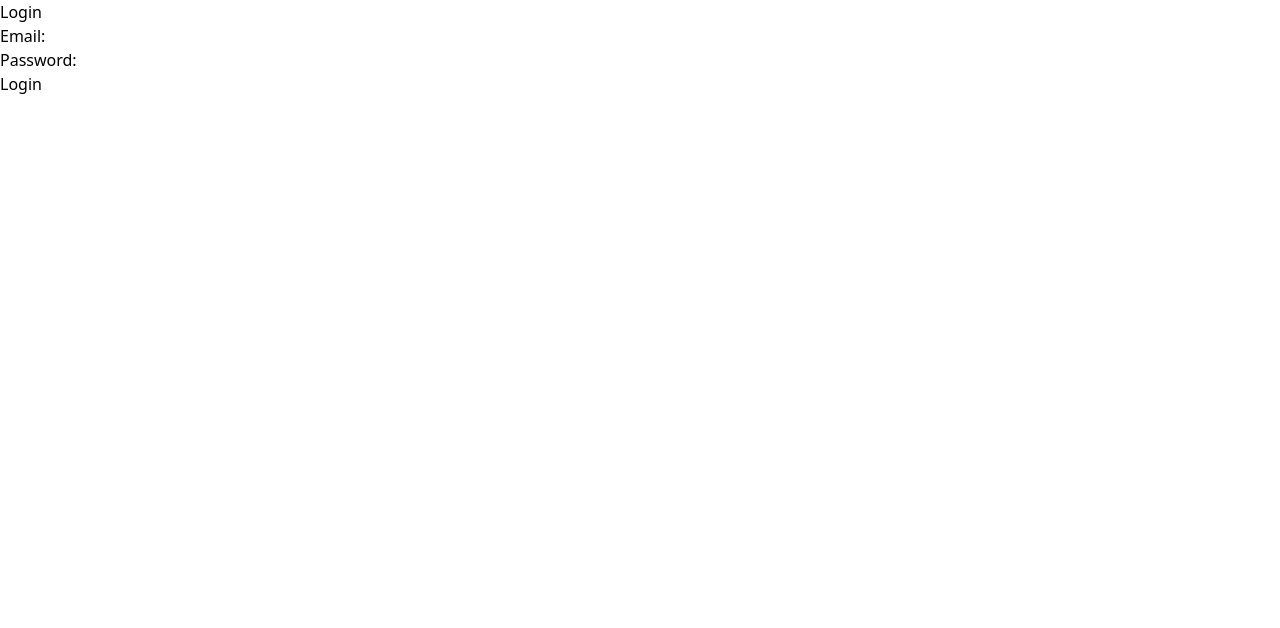
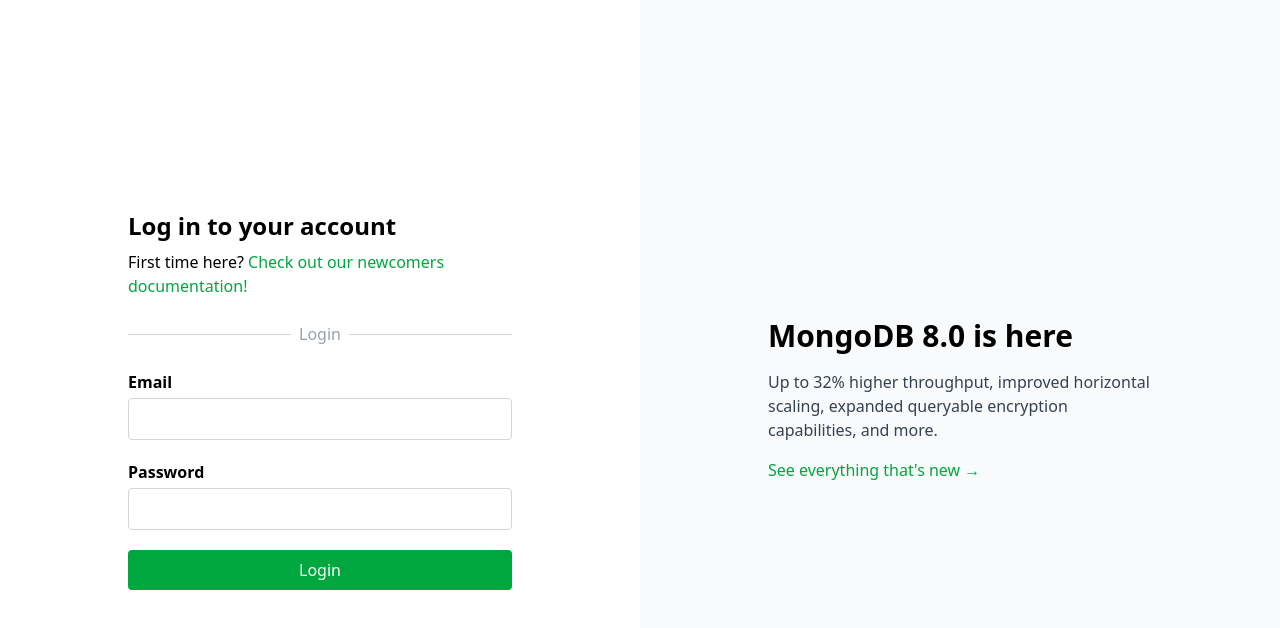
Before and after one commit to enzodjabali/Monji, a SvelteKit app in the folder apps/web/: page /login in a window 1280 px wide. Shown: the top 628 px of the page. Built offline with nearby package versions, Linux system fonts and the light colour scheme.

Commit message:
feat(#35): enhancing the login page design using tailwindcss

```diff
--- a/apps/web/src/routes/login/+page.svelte
+++ b/apps/web/src/routes/login/+page.svelte
@@ -1,21 +1,130 @@
 <script lang="ts">
-    // `data.error` will be passed back if the login fails
+// This interface will be populated by server actions (e.g., for login errors)
 export let data: { error?: string };
 </script>
 
-<h1>Login</h1>
+<!-- Outer container: two-column layout on larger screens -->
+<div class="min-h-screen md:flex bg-white">
+    <!-- Left column: login form and social sign-in -->
+    <div class="flex flex-col justify-center px-8 py-12 md:w-1/2">
+        <div class="max-w-sm mx-auto w-full">
+        <!-- Logo / heading -->
+        <h1 class="text-2xl font-bold mb-2">Log in to your account</h1>
+        <p class="mb-6">
+            First time here?
+            <a href="#" class="text-green-600 hover:underline">Check out our newcomers documentation!</a>
+        </p>
+        <!-- <p class="mb-6">
+            Don’t have an account?
+            <a href="/signup" class="text-green-600 hover:underline">Sign Up</a>
+        </p> -->
+
+        <!-- Social login buttons (example) -->
+        <!-- <div class="space-y-3">
+            <button
+            type="button"
+            class="w-full flex items-center justify-center gap-2 py-2 border border-gray-300 rounded hover:bg-gray-50 transition"
+            > -->
+            <!-- Example Google icon (SVG or from an icon library) -->
+            <!-- <svg
+                class="w-5 h-5"
+                fill="currentColor"
+                viewBox="0 0 24 24"
+                aria-hidden="true"
+            >
+                <path
+                d="M12 11.988h10.88c.08.535.12 1.08.12 1.63 0 5.52-3.69 9.45-9 9.45-5.22 0-9.48-4.27-9.48-9.53s4.26-9.53 9.48-9.53c2.6 0 4.78.97 6.44 2.55l-2.61 2.51c-.71-.68-1.94-1.46-3.83-1.46-3.24 0-5.88 2.68-5.88 5.93s2.64 5.93 5.88 5.93c3.75 0 5.16-2.7 5.39-4.09H12v-3.43z"
+                />
+            </svg>
+            <span>Sign in with Google</span>
+            </button>
+            <button
+            type="button"
+            class="w-full flex items-center justify-center gap-2 py-2 border border-gray-300 rounded hover:bg-gray-50 transition"
+            > -->
+            <!-- Example GitHub icon (SVG or from an icon library) -->
+            <!-- <svg
+                class="w-5 h-5"
+                fill="currentColor"
+                viewBox="0 0 24 24"
+                aria-hidden="true"
+            >
+                <path
+                d="M12 .297c-6.63 0-12 5.373-12 12 0 5.303 3.438 9.8 8.205 11.387.6.113.82-.258.82-.577
+                    0-.285-.01-1.04-.016-2.04-3.338.726-4.042-1.416-4.042-1.416-.546-1.387-1.333-1.757-1.333-1.757-1.088-.745.084-.73.084-.73
+                    1.205.084 1.84 1.236 1.84 1.236 1.07 1.835 2.807 1.304 3.492.997.107-.776.42-1.305.762-1.605-2.665-.303-5.466-1.334-5.466-5.93
+                    0-1.31.47-2.382 1.236-3.22-.124-.304-.536-1.527.116-3.176 0 0 1.008-.322 3.301 1.23a11.52 11.52 0 0 1 3.003-.403c1.018.005
+                    2.042.137 3.003.403 2.291-1.552 3.298-1.23 3.298-1.23.653 1.649.241 2.872.118 3.176.77.838 1.236 1.91 1.236 3.22
+                    0 4.61-2.803 5.625-5.476 5.92.43.37.81 1.1.81 2.22 0 1.604-.015 2.896-.015 3.286 0 .317.22.686.825.57C20.565
+                    22.092 24 17.592 24 12.297c0-6.627-5.373-12-12-12"
+                />
+            </svg>
+            <span>Sign in with GitHub</span>
+            </button>
+        </div> -->
+
+        <!-- Divider -->
+        <!-- <div class="flex items-center my-6">
+            <hr class="flex-grow border-t border-gray-300" />
+            <span class="mx-2 text-gray-400">or</span>
+            <hr class="flex-grow border-t border-gray-300" />
+        </div> -->
+        <div class="flex items-center my-6">
+            <hr class="flex-grow border-t border-gray-300" />
+            <span class="mx-2 text-gray-400">Login</span>
+            <hr class="flex-grow border-t border-gray-300" />
+        </div>
+
+        <!-- Actual login form -->
+        <form method="post" class="space-y-5">
             {#if data.error}
-    <p style="color: red;">{data.error}</p>
+            <p class="text-red-500 font-semibold">{data.error}</p>
             {/if}
 
-<form method="post">
             <div>
-      <label for="email">Email:</label>
-      <input type="email" name="email" id="email" required />
+            <label for="email" class="block font-semibold mb-1">Email</label>
+            <input
+                type="email"
+                id="email"
+                name="email"
+                required
+                class="w-full border border-gray-300 rounded px-3 py-2 focus:outline-none focus:ring-2 focus:ring-green-500"
+            />
             </div>
+
             <div>
-      <label for="password">Password:</label>
-      <input type="password" name="password" id="password" required />
+            <label for="password" class="block font-semibold mb-1">Password</label>
+            <input
+                type="password"
+                id="password"
+                name="password"
+                required
+                class="w-full border border-gray-300 rounded px-3 py-2 focus:outline-none focus:ring-2 focus:ring-green-500"
+            />
             </div>
-    <button type="submit">Login</button>
+
+            <button
+            type="submit"
+            class="w-full bg-green-600 text-white py-2 rounded hover:bg-green-700 transition"
+            >
+            Login
+            </button>
         </form>
+        </div>
+    </div>
+
+    <!-- Right column: can display an image, illustration, or marketing info -->
+    <div class="hidden md:flex md:w-1/2 bg-gray-50 items-center justify-center p-10">
+        <!-- Example marketing content -->
+        <div class="max-w-sm">
+        <h2 class="text-3xl font-bold mb-4">MongoDB 8.0 is here</h2>
+        <p class="text-gray-700 mb-4">
+            Up to 32% higher throughput, improved horizontal scaling, expanded
+            queryable encryption capabilities, and more.
+        </p>
+        <a href="#" class="text-green-600 hover:underline">
+            See everything that's new &rarr;
+        </a>
+        </div>
+    </div>
+</div>
```
Lines whose indentation alone changed are shown as unchanged.
